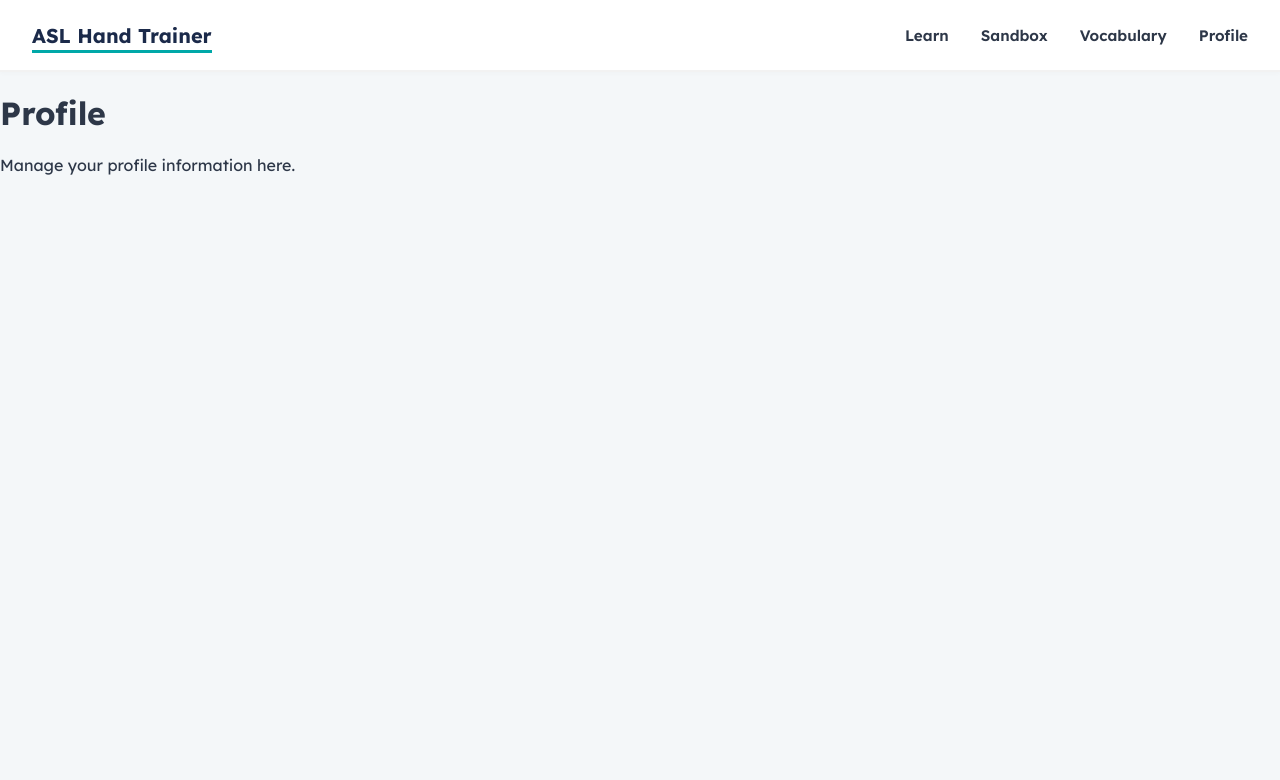
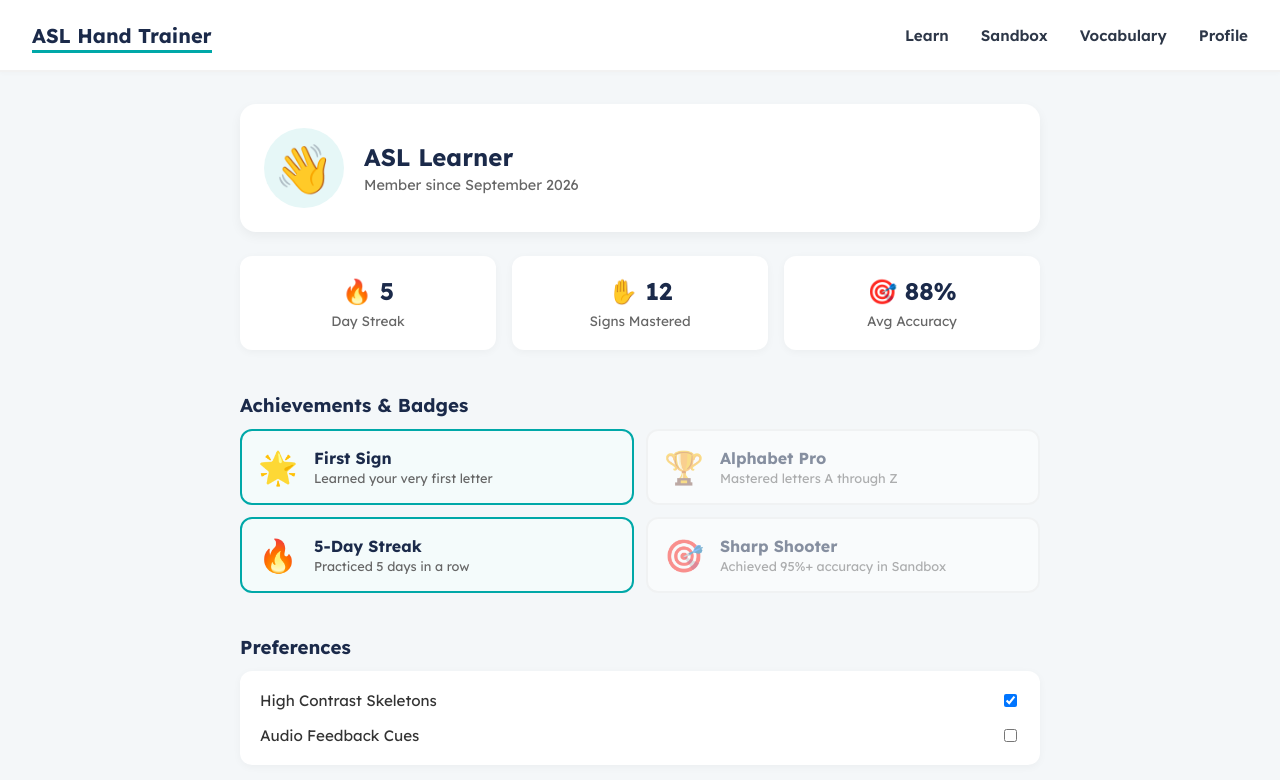
Before and after one commit to thisisemily73/ASL-Trainer, a React (Vite) app: page /profile in a window 1280 px wide. Shown: the top 780 px of the page. Built offline with nearby package versions, Linux system fonts and the light colour scheme.

Commit message:
Began working on numberRecognizer. Rewrote all hand position and orientation states to be more readable.

```diff
--- a/src/main.jsx
+++ b/src/main.jsx
@@ -7,6 +7,7 @@ import './styles/Global.css'
 import './styles/pages/Learn.css'
 import './styles/pages/Sandbox.css'
 import './styles/pages/Vocab.css'
+import './styles/pages/Profile.css'
 
 import './styles/components/Topbar.css'
 import './styles/components/VocabWordPage.css'
--- a/src/pages/Profile.jsx
+++ b/src/pages/Profile.jsx
@@ -1,10 +1,79 @@
+import React, { useState } from 'react';
+
 function Profile() {
+    // Sample state for stats (connect to local storage later)
+    const [stats] = useState({
+        streak: 5,
+        signsMastered: 12,
+        avgAccuracy: '88%',
+    });
+
+    const [badges] = useState([
+        { id: 1, title: 'First Sign', description: 'Learned your very first letter', unlocked: true, icon: '🌟' },
+        { id: 2, title: 'Alphabet Pro', description: 'Mastered letters A through Z', unlocked: false, icon: '🏆' },
+        { id: 3, title: '5-Day Streak', description: 'Practiced 5 days in a row', unlocked: true, icon: '🔥' },
+        { id: 4, title: 'Sharp Shooter', description: 'Achieved 95%+ accuracy in Sandbox', unlocked: false, icon: '🎯' },
+    ]);
+
     return (
-        <div className="profile">
-            <h1>Profile</h1>
-            <p>Manage your profile information here.</p>
+        <div className="page profile-container">
+            {/* Profile Header */}
+            <div className="profile-header-card">
+                <div className="profile-avatar">👋</div>
+                <div className="profile-info">
+                    <h2>ASL Learner</h2>
+                    <p className="profile-subtitle">Member since September 2026</p>
+                </div>
+            </div>
+
+            {/* Stats Row */}
+            <div className="stats-grid">
+                <div className="stat-card">
+                    <span className="stat-number">🔥 {stats.streak}</span>
+                    <span className="stat-label">Day Streak</span>
+                </div>
+                <div className="stat-card">
+                    <span className="stat-number">✋ {stats.signsMastered}</span>
+                    <span className="stat-label">Signs Mastered</span>
+                </div>
+                <div className="stat-card">
+                    <span className="stat-number">🎯 {stats.avgAccuracy}</span>
+                    <span className="stat-label">Avg Accuracy</span>
+                </div>
+            </div>
+
+            {/* Badges Section */}
+            <div className="profile-section">
+                <h3>Achievements & Badges</h3>
+                <div className="badges-grid">
+                    {badges.map(badge => (
+                        <div key={badge.id} className={`badge-card ${badge.unlocked ? 'unlocked' : 'locked'}`}>
+                            <span className="badge-icon">{badge.icon}</span>
+                            <div className="badge-details">
+                                <h4>{badge.title}</h4>
+                                <p>{badge.description}</p>
+                            </div>
+                        </div>
+                    ))}
+                </div>
+            </div>
+
+            {/* Settings Section */}
+            <div className="profile-section">
+                <h3>Preferences</h3>
+                <div className="settings-card">
+                    <div className="setting-item">
+                        <span>High Contrast Skeletons</span>
+                        <input type="checkbox" defaultChecked />
+                    </div>
+                    <div className="setting-item">
+                        <span>Audio Feedback Cues</span>
+                        <input type="checkbox" />
+                    </div>
+                </div>
+            </div>
         </div>
-    )
+    );
 }
 
-export default Profile
+export default Profile;
--- /dev/null
+++ b/src/styles/pages/Profile.css
@@ -0,0 +1,131 @@
+.profile-container {
+    display: flex;
+    flex-direction: column;
+    gap: 24px;
+    max-width: 800px;
+    margin: 0 auto;
+    padding-bottom: 40px;
+}
+
+.profile-header-card {
+    display: flex;
+    align-items: center;
+    gap: 20px;
+    background: white;
+    padding: 24px;
+    border-radius: 16px;
+    box-shadow: 0 4px 12px rgba(0, 0, 0, 0.05);
+}
+
+.profile-avatar {
+    font-size: 3rem;
+    background: #e6f7f7;
+    width: 80px;
+    height: 80px;
+    display: flex;
+    align-items: center;
+    justify-content: center;
+    border-radius: 50%;
+}
+
+.profile-info h2 {
+    margin: 0 0 4px 0;
+    color: var(--primary, #1B2A4A);
+}
+
+.profile-subtitle {
+    margin: 0;
+    color: #666;
+    font-size: 0.9rem;
+}
+
+.stats-grid {
+    display: grid;
+    grid-template-columns: repeat(3, 1fr);
+    gap: 16px;
+}
+
+.stat-card {
+    background: white;
+    padding: 20px;
+    border-radius: 12px;
+    text-align: center;
+    box-shadow: 0 2px 8px rgba(0, 0, 0, 0.04);
+}
+
+.stat-number {
+    display: block;
+    font-size: 1.5rem;
+    font-weight: bold;
+    color: var(--primary, #1B2A4A);
+    margin-bottom: 4px;
+}
+
+.stat-label {
+    font-size: 0.85rem;
+    color: #666;
+}
+
+.profile-section h3 {
+    color: var(--primary, #1B2A4A);
+    margin-bottom: 12px;
+}
+
+.badges-grid {
+    display: grid;
+    grid-template-columns: repeat(2, 1fr);
+    gap: 12px;
+}
+
+.badge-card {
+    display: flex;
+    align-items: center;
+    gap: 16px;
+    background: white;
+    padding: 16px;
+    border-radius: 12px;
+    border: 2px solid #eee;
+}
+
+.badge-card.unlocked {
+    border-color: #00A8A8;
+    background: #f4fbfb;
+}
+
+.badge-card.locked {
+    opacity: 0.5;
+}
+
+.badge-icon {
+    font-size: 2rem;
+}
+
+.badge-details h4 {
+    margin: 0 0 2px 0;
+    font-size: 1rem;
+    color: var(--primary, #1B2A4A);
+}
+
+.badge-details p {
+    margin: 0;
+    font-size: 0.8rem;
+    color: #666;
+}
+
+.settings-card {
+    background: white;
+    padding: 20px;
+    border-radius: 12px;
+    display: flex;
+    flex-direction: column;
+    gap: 16px;
+    box-shadow: 0 2px 8px rgba(0, 0, 0, 0.04);
+}
+
+.setting-item {
+    display: flex;
+    justify-content: space-between;
+    align-items: center;
+    font-size: 0.95rem;
+    color: #333;
+}
--- a/src/utils/signDetector/detectAlphabet.js
+++ b/src/utils/signDetector/detectAlphabet.js
@@ -2,13 +2,13 @@
 import { detectAlphabetSign } from "../signRecognizers/alphabetRecognizer";
 
 /**
- * 🚀 THE UNIVERSAL BRIDGE HOOK
+ * THE UNIVERSAL BRIDGE HOOK
  * Receives MediaPipe landmarks, checks the flexible array matrix dictionary,
  * and passes a formatted response directly to your CameraBox front-end UI.
  */
 export const detectAlphabet = (landmarks) => {
     if (!landmarks || landmarks.length === 0) {
-        return "No sign detected";
+        return null;
     }
 
     // 1. Pass raw landmarks down into your flexible pattern arrays loop
@@ -19,5 +19,5 @@ export const detectAlphabet = (landmarks) => {
         return `Detected sign: ${matchedLetter}`;
     }
 
-    return "No sign detected";
+    return null;
 };
--- a/src/utils/signDetector/detectNumber.js
+++ b/src/utils/signDetector/detectNumber.js
@@ -1,4 +1,4 @@
-// detectAlphabet.js
+// detectNumber.js
 import { detectNumberSign } from "../signRecognizers/numberRecognizer";
 
 /**
@@ -19,5 +19,5 @@ export const detectNumber = (landmarks) => {
         return `Detected sign: ${matchedLetter}`;
     }
 
-    return "No sign detected";
+    return null;
 };
--- a/src/utils/signDetector/detectSign.js
+++ b/src/utils/signDetector/detectSign.js
@@ -11,4 +11,7 @@ export const detectSign = (landmarks) => {
     const alphabetResult = detectAlphabet(landmarks);
     if (alphabetResult) return `${alphabetResult}`;
 
+    const numberResult = detectNumber(landmarks);
+    if (numberResult) return `${numberResult}`;
+
 };
```
Also changed, not shown: src/utils/signRecognizers/alphabetRecognizer.js (+113 -113 lines), src/utils/signRecognizers/numberRecognizer.js (+65 -39 lines), src/utils/signRecognizers/signPositions.js (+34 -15 lines), 1 other file (tests, documents, lock files or other folders).
